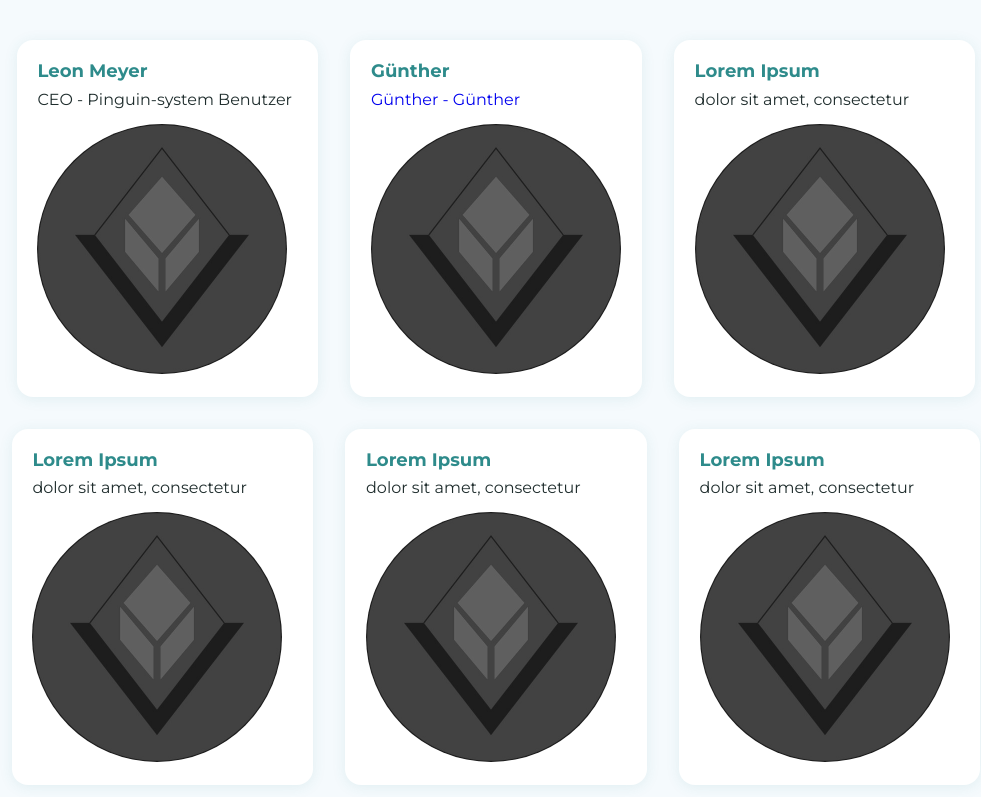
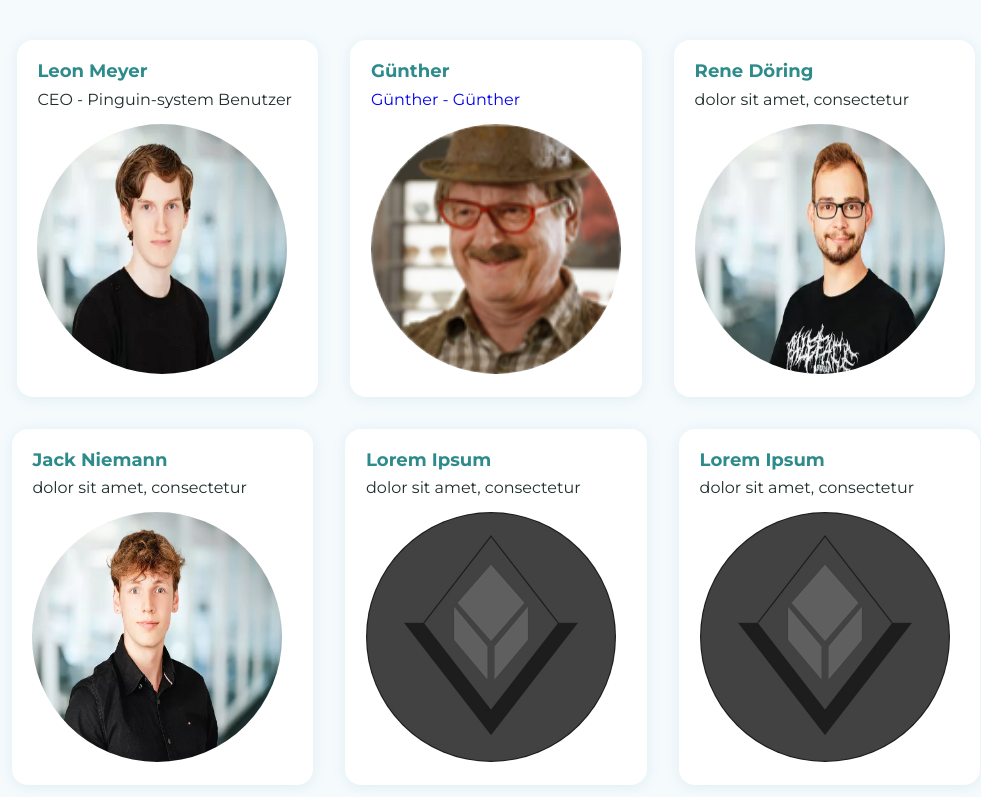
Before and after one commit to Stevenso2/KleineAusting, a plain HTML site: page Team.html in a window 1280 px wide. Shown: the part 423-1220 px from the top of the page, without its empty margins (144-1125 px from the left). Drawn offline with Linux system fonts and the light colour scheme.

Commit message:
upd team page

```diff
--- a/Team.html
+++ b/Team.html
@@ -37,22 +37,22 @@
         <div class="service-box">
           <div class="service-title">Leon Meyer</div>
           <div>CEO - Pinguin-system Benutzer</div>
-          <img src="default.png" width="250px" height="250px" style="border-radius: 50%; margin-top: 15px;">
+          <img src="Team/LEM.webp" width="250px" height="250px" style="border-radius: 50%; margin-top: 15px;">
         </div>
         <a href="Team/Günther.html"><div class="service-box">
           <div class="service-title">Günther</div>
           <div>Günther - Günther</div>
-          <img src="default.png" width="250px" height="250px" style="border-radius: 50%; margin-top: 15px;">
+          <img src="Team/Günter.png" width="250px" height="250px" style="border-radius: 50%; margin-top: 15px;">
         </div></a>
         <div class="service-box">
-          <div class="service-title">Lorem Ipsum</div>
+          <div class="service-title">Rene Döring</div>
           <div>dolor sit amet, consectetur</div>
-          <img src="default.png" width="250px" height="250px" style="border-radius: 50%; margin-top: 15px;">
+          <img src="Team/RD.webp" width="250px" height="250px" style="border-radius: 50%; margin-top: 15px;">
         </div>
         <div class="service-box">
-          <div class="service-title">Lorem Ipsum</div>
+          <div class="service-title">Jack Niemann</div>
           <div>dolor sit amet, consectetur</div>
-          <img src="default.png" width="250px" height="250px" style="border-radius: 50%; margin-top: 15px;">
+          <img src="Team/JN.webp" width="250px" height="250px" style="border-radius: 50%; margin-top: 15px;">
         </div>
         <div class="service-box">
           <div class="service-title">Lorem Ipsum</div>
```
Also changed, not shown: Team/JN.webp (added), Team/LEM.webp (added), Team/RD.webp (added).
